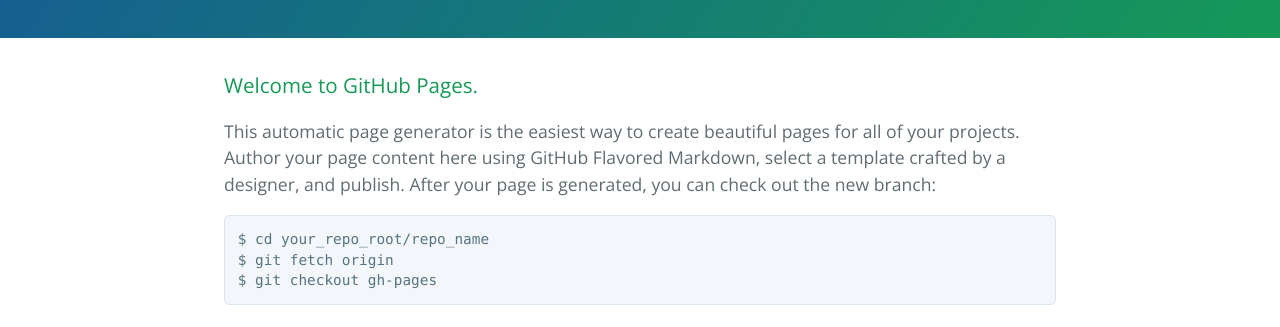
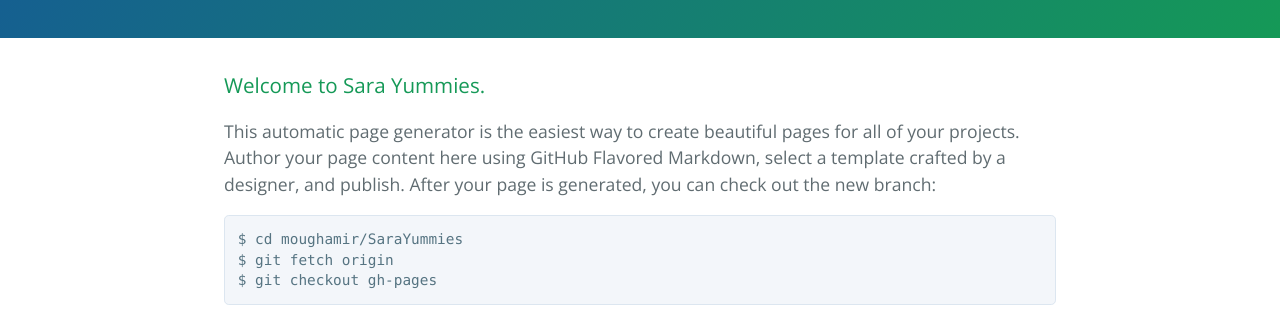
Before and after one commit to moughamir/Sara-Yummies, a plain HTML site: page index.html in a window 1280 px wide. Shown: the part 345-672 px from the top of the page. Drawn offline with nearby package versions, Linux system fonts and the light colour scheme.

Commit message:
Few Changes

```diff
--- a/index.html
+++ b/index.html
@@ -20,11 +20,11 @@
 
     <section class="main-content">
       <h3>
-<a id="welcome-to-github-pages" class="anchor" href="#welcome-to-github-pages" aria-hidden="true"><span class="octicon octicon-link"></span></a>Welcome to GitHub Pages.</h3>
+<a id="welcome-to-github-pages" class="anchor" href="#welcome-to-github-pages" aria-hidden="true"><span class="octicon octicon-link"></span></a>Welcome to Sara Yummies.</h3>
 
 <p>This automatic page generator is the easiest way to create beautiful pages for all of your projects. Author your page content here using GitHub Flavored Markdown, select a template crafted by a designer, and publish. After your page is generated, you can check out the new branch:</p>
 
-<pre><code>$ cd your_repo_root/repo_name
+<pre><code>$ cd moughamir/SaraYummies
 $ git fetch origin
 $ git checkout gh-pages
 </code></pre>
```
